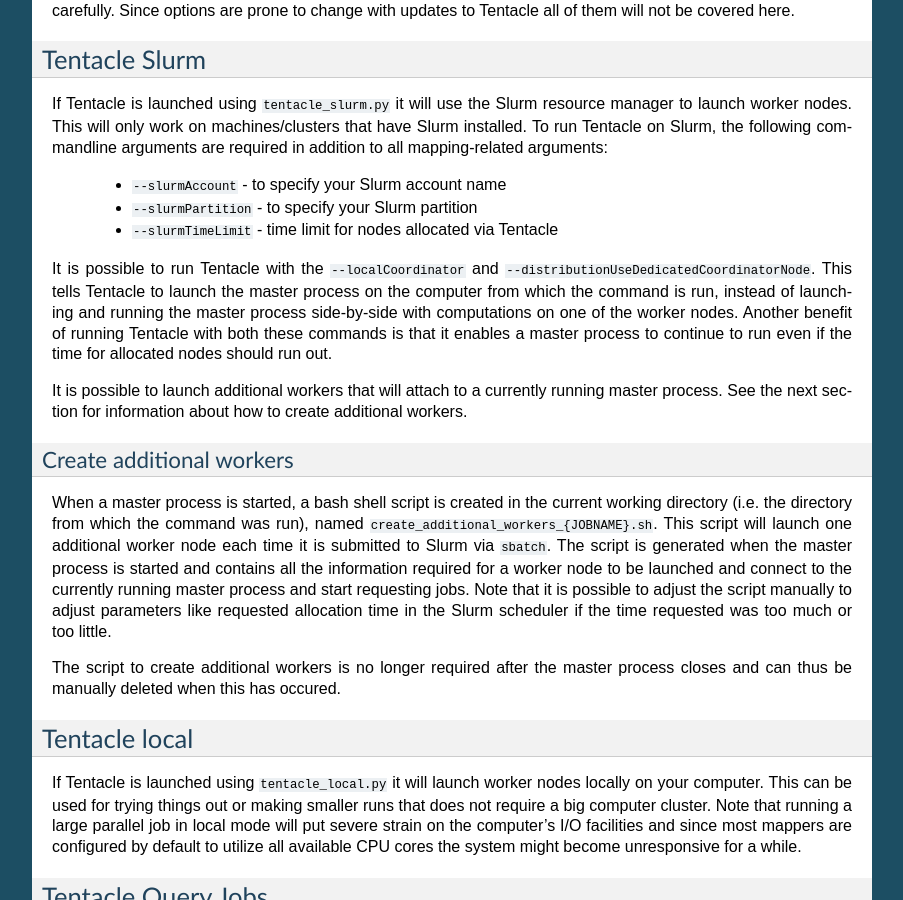
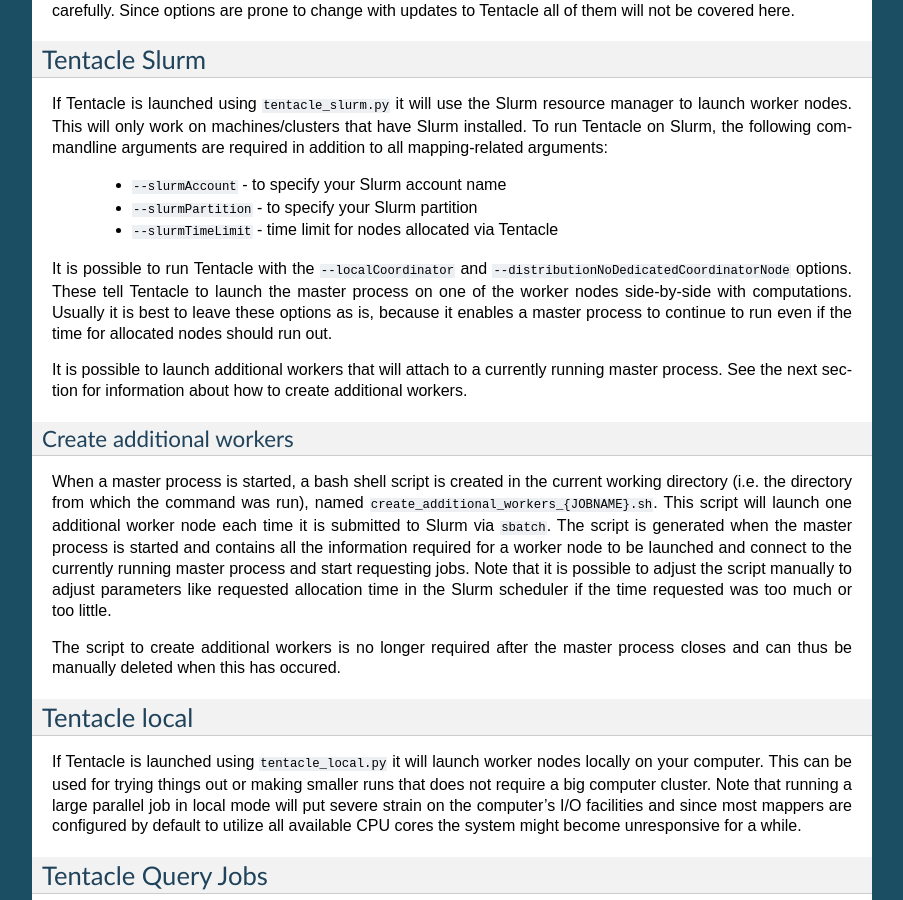
Before and after one commit to boulund/tentacle, a Sphinx documentation site: the page built from documentation/source/running.rst, in a window 1280 px wide and 900 px high, scrolled down 476 px. Shown: the whole window, without its empty margins (198-1101 px from the left). Built offline with Sphinx 7.4.7, drawn with Linux system fonts in a browser that asks for light colours.

```diff
--- a/documentation/source/running.rst
+++ b/documentation/source/running.rst
@@ -41,16 +43,15 @@
  * ``--slurmTimeLimit`` - time limit for nodes allocated via Tentacle
 
 It is possible to run Tentacle with the ``--localCoordinator`` and
-``--distributionUseDedicatedCoordinatorNode``. This tells Tentacle to launch
-the master process on the computer from which the command is run, instead of
-launching and running the master process side-by-side with computations on one
-of the worker nodes. Another benefit of running Tentacle with both these commands
-is that it enables a master process to continue to run even if the time for
-allocated nodes should run out.
+``--distributionNoDedicatedCoordinatorNode`` options. These tell Tentacle to
+launch the master process on one of the worker nodes side-by-side with
+computations.  Usually it is best to leave these options as is, because it
+enables a master process to continue to run even if the time for allocated
+nodes should run out.
 
-It is possible to launch additional workers
-that will attach to a currently running master process. See the next section for
-information about how to create additional workers.
+It is possible to launch additional workers that will attach to a currently
+running master process. See the next section for information about how to
+create additional workers.
 
 Create additional workers
 =========================
```
Also changed, not shown: other parts of documentation/source/running.rst (+2 -0 lines), documentation/source/tutorial.rst (+3 -5 lines), 2 other files.
